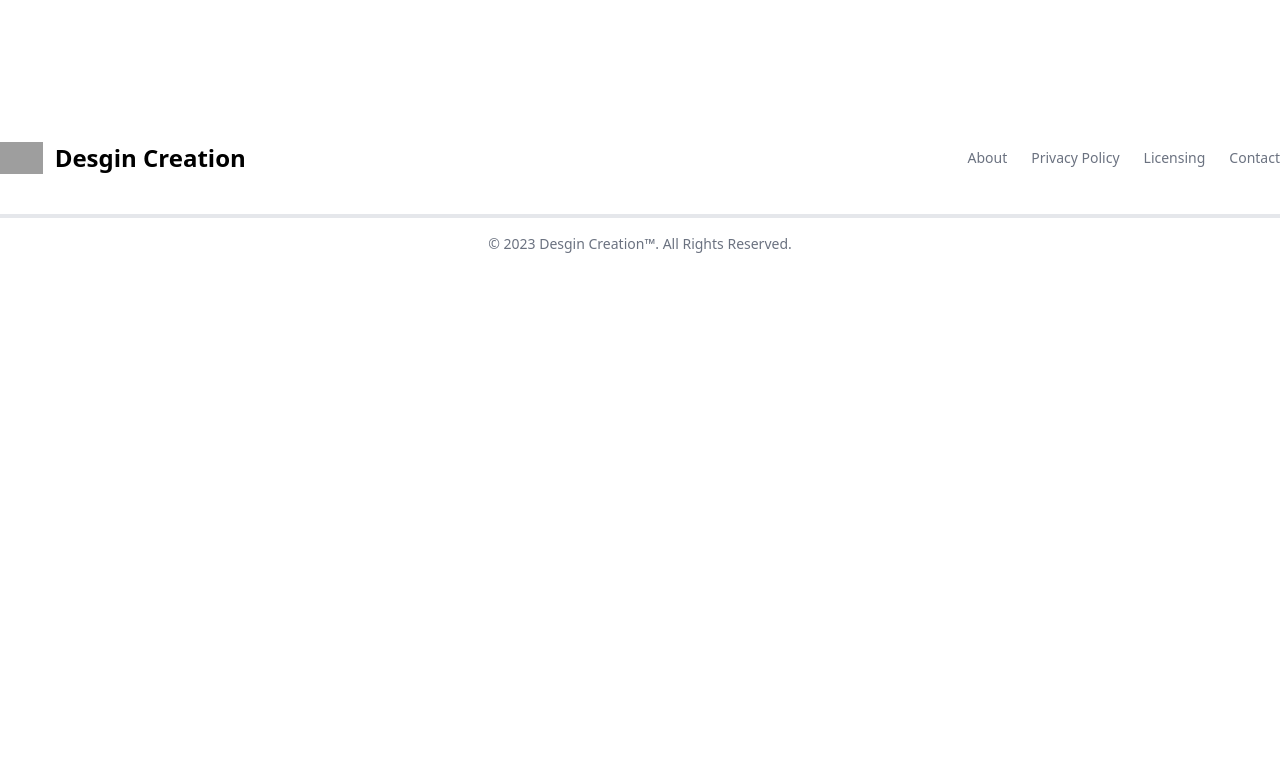
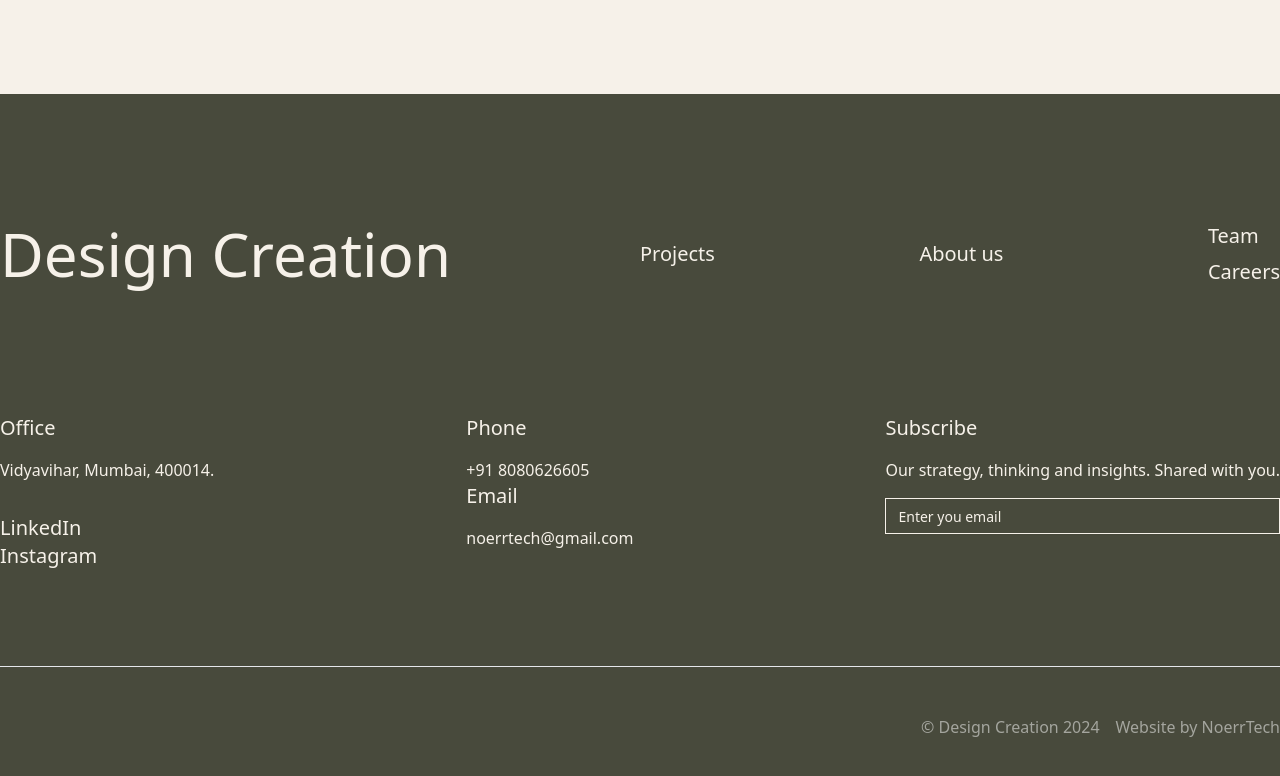
Before and after one commit to viralsanghavi/design-creation, a Next.js app: page /contact in a window 1280 px wide. Shown: the part 1052-1828 px from the top of the page. Before the commit the page ends 1354 px from the top, so only its background shows below. Built offline with nearby package versions, Linux system fonts and the light colour scheme; grey boxes are pictures that could not be loaded.

Commit message:
added loaders and animations

```diff
--- a/package.json
+++ b/package.json
@@ -15,6 +15,7 @@
     "@radix-ui/react-slot": "^1.1.0",
     "class-variance-authority": "^0.7.0",
     "clsx": "^2.1.1",
+    "framer-motion": "^11.11.9",
     "lucide-react": "^0.453.0",
     "next": "14.2.15",
     "react": "^18",
--- a/src/components/footer/index.jsx
+++ b/src/components/footer/index.jsx
@@ -1,55 +1,75 @@
 import React from "react";
 import HorizontalLine from "../horizontal-line";
+import {Input} from "../ui/input";
 
 const Footer = () => {
   return (
-    <footer className=" my-4">
-      <div className="w-full max-w-screen-xl mx-auto md:py-8">
-        <div className="sm:flex sm:items-center sm:justify-between">
-          <a
-            href="/"
-            className="flex items-center mb-4 sm:mb-0 space-x-3 rtl:space-x-reverse"
-          >
-            <img
-              src="https://flowbite.com/docs/images/logo.svg"
-              className="h-8"
-              alt="Flowbite Logo"
-            />
-            <span className="self-center text-2xl font-semibold whitespace-nowrap dark:text-white">
-              Desgin Creation
-            </span>
-          </a>
-          <ul className="flex flex-wrap items-center mb-6 text-sm font-medium text-gray-500 sm:mb-0 dark:text-gray-400">
-            <li>
-              <a href="#" className="hover:underline me-4 md:me-6">
-                About
+    <footer className="">
+      <div className="bg-[#484a3c] text-[#f6f1e9] py-32">
+        <div className="max-w-screen-2xl mx-auto my-0 w-full">
+          <div className="flex items-center pb-32">
+            <h1 className="font-medium text-6xl w-full">Design Creation</h1>
+            {/* List of Menu */}
+            <div className="flex items-center w-full justify-between text-xl ">
+              <p className="hover:underline cursor-pointer">Projects</p>
+              <p className="hover:underline cursor-pointer">About us</p>
+              <div className="flex flex-col items-start gap-2">
+                <p className="hover:underline cursor-pointer">Team</p>
+                <p className="hover:underline cursor-pointer">Careers</p>
+              </div>
+            </div>
+          </div>
+          <div className="flex justify-between items-start">
+            <div>
+              <h5 className="text-xl mb-4">Office</h5>
+              <a
+                className="text-base"
+                target="__blank"
+                href="https://maps.app.goo.gl/iaWKoJ1an3ZV8L4R6"
+              >
+                Vidyavihar, Mumbai, 400014.
               </a>
-            </li>
-            <li>
-              <a href="#" className="hover:underline me-4 md:me-6">
-                Privacy Policy
-              </a>
-            </li>
-            <li>
-              <a href="#" className="hover:underline me-4 md:me-6">
-                Licensing
-              </a>
-            </li>
-            <li>
-              <a href="#" className="hover:underline">
-                Contact
-              </a>
-            </li>
-          </ul>
+              <div className="mt-8 text-xl">
+                <h5>LinkedIn</h5>
+                <h5>Instagram</h5>
+              </div>
+            </div>
+            <div>
+              <div>
+                <h5 className="text-xl mb-4">Phone</h5>
+                <a
+                  className="text-base"
+                  target="__blank"
+                  href="tel:+918080626605"
+                >
+                  +91 8080626605
+                </a>
+              </div>
+              <div>
+                <h5 className="text-xl mb-4">Email</h5>
+                <a
+                  className="text-base"
+                  target="__blank"
+                  href="mail:noerrtech@gmail.com"
+                >
+                  noerrtech@gmail.com
+                </a>
+              </div>
+            </div>
+            <div>
+              <h5 className="text-xl mb-4">Subscribe</h5>
+              <p>Our strategy, thinking and insights. Shared with you.</p>
+              <Input placeholder="Enter you email" className="mt-4" />
+            </div>
+          </div>
+          <div className="mt-24">
+            <hr />
+            <div className="flex justify-end gap-4 pt-12 text-opacity-50 text-white">
+              <p>© Design Creation 2024</p>
+              <p>Website by NoerrTech</p>
+            </div>
+          </div>
         </div>
-        <HorizontalLine />
-        <span className="block text-sm text-gray-500 sm:text-center dark:text-gray-400">
-          © 2023{" "}
-          <a href="/" className="hover:underline">
-            Desgin Creation™
-          </a>
-          . All Rights Reserved.
-        </span>
       </div>
     </footer>
   );
--- /dev/null
+++ b/src/components/pre-loader/index.jsx
@@ -0,0 +1,117 @@
+import {motion} from "framer-motion";
+
+const BarWithBall = () => {
+  // Define the bar animation using Framer Motion
+  //   const barAnimation = {
+  //     initial: {rotate: -15},
+  //     animate: {rotate: 15},
+  //     transition: {
+  //       ease: "easeInOut",
+  //       duration: 3,
+  //       repeat: Infinity, // Ensures the animation loops
+  //       repeatType: "reverse", // Makes the animation reverse on repeat
+  //       delay: 1,
+  //     },
+  //   };
+
+  //   // Define the ball animation using Framer Motion
+  //   const ballAnimation = {
+  //     initial: {left: "calc(100% - 40px)", rotate: 360},
+  //     animate: {left: "calc(0% - 20px)", rotate: 0},
+  //     transition: {
+  //       ease: "easeInOut",
+  //       duration: 3,
+  //       repeat: Infinity, // Ensures the animation loops
+  //       repeatType: "reverse", // Makes the animation reverse on repeat
+  //       delay: 1,
+  //     },
+  //   };
+
+  //   return (
+  //     <div className="h-screen w-screen flex justify-center items-center">
+  //       <motion.div
+  //         className="relative w-48 h-[12.5px] bg-[#FFDAAF] rounded-full"
+  //         initial="initial"
+  //         animate="animate"
+  //         variants={barAnimation}
+  //       >
+  //         <motion.div
+  //           style={{
+  //             width: 150,
+  //             height: 150,
+  //             borderRadius: 30,
+  //             backgroundColor: "#fff",
+  //           }}
+  //           animate={{rotate: 360}}
+  //           transition={{
+  //             duration: 1,
+  //             repeat: Infinity,
+  //             repeatType: "reverse",
+  //           }}
+  //         />
+  //         <motion.div
+  //           className="absolute w-12 h-12 bg-white rounded-full"
+  //           style={{top: "-50px"}} // You can convert this to Tailwind but added inline for clarity
+  //           initial="initial"
+  //           animate="animate"
+  //           variants={ballAnimation}
+  //         >
+  //           <div className="absolute top-1/2 right-1 w-[5px] h-[5px] bg-black rounded-full"></div>
+  //         </motion.div>
+  //       </motion.div>
+  //     </div>
+  //   );
+
+  const shapeVariants = {
+    initial: {opacity: 0, scale: 0.5, rotate: 0},
+    animate: {opacity: 1, scale: 1, rotate: 360},
+    transition: {
+      duration: 2,
+      ease: "easeInOut",
+      repeat: Infinity,
+      repeatType: "loop",
+    },
+  };
+
+  // Animation settings for the text
+  const textVariants = {
+    initial: {opacity: 0},
+    animate: {opacity: 1},
+    transition: {
+      delay: 0.5,
+      duration: 1.5,
+      repeat: Infinity,
+      repeatType: "reverse",
+    },
+  };
+
+  return (
+    <div className="flex flex-col items-center justify-center h-screen bg-gray-100">
+      {/* Animated Geometric Shape */}
+      <motion.div
+        className="relative w-24 h-24 border-[6px] border-gray-800 rounded-full"
+        initial="initial"
+        animate="animate"
+        variants={shapeVariants}
+      >
+        <motion.div
+          className="absolute w-16 h-16 border-[6px] border-gray-600 rounded-full top-4 left-4"
+          variants={shapeVariants}
+        />
+      </motion.div>
+
+      {/* Animated Loader Text */}
+      <motion.div
+        className="mt-6 text-lg font-bold tracking-wider text-gray-800"
+        initial="initial"
+        animate="animate"
+        variants={textVariants}
+      >
+        Building Your Vision...
+      </motion.div>
+    </div>
+  );
+};
+// };
+
+export default BarWithBall;
--- /dev/null
+++ b/src/components/ui/input.jsx
@@ -0,0 +1,19 @@
+import * as React from "react"
+
+import { cn } from "@/lib/utils"
+
+const Input = React.forwardRef(({ className, type, ...props }, ref) => {
+  return (
+    (<input
+      type={type}
+      className={cn(
+        "flex h-9 w-full rounded-md border border-input bg-transparent px-3 py-1 text-sm shadow-sm transition-colors file:border-0 file:bg-transparent file:text-sm file:font-medium file:text-foreground placeholder:text-muted-foreground focus-visible:outline-none focus-visible:ring-1 focus-visible:ring-ring disabled:cursor-not-allowed disabled:opacity-50",
+        className
+      )}
+      ref={ref}
+      {...props} />)
+  );
+})
+Input.displayName = "Input"
+
+export { Input }
--- a/src/pages/_app.js
+++ b/src/pages/_app.js
@@ -1,9 +1,34 @@
+import Footer from "@/components/footer";
+import PageHeader from "@/components/navbar";
+import BarWithBall from "@/components/pre-loader";
+import MainLayout from "@/layout";
 import "@/styles/globals.css";
-import MainLayout from "@/layout";
-import PageHeader from "@/components/navbar";
-import Footer from "@/components/footer";
+import {useRouter} from "next/router";
+import {useState, useEffect} from "react";
 
-export default function App({ Component, pageProps }) {
+export default function App({Component, pageProps}) {
+  const router = useRouter();
+  const [loading, setLoading] = useState(false);
+
+  useEffect(() => {
+    const handleRouteChange = (url) => {
+      setLoading(true);
+    };
+
+    const handleRouteChangeComplete = () => {
+      setLoading(false);
+    };
+
+    router.events.on("routeChangeStart", handleRouteChange);
+    router.events.on("routeChangeComplete", handleRouteChangeComplete);
+
+    return () => {
+      router.events.off("routeChangeStart", handleRouteChange);
+      router.events.off("routeChangeComplete", handleRouteChangeComplete);
+    };
+  }, [router.events]);
+
+  if (loading) return <BarWithBall />;
   return (
     <MainLayout>
       <PageHeader />
--- a/src/styles/globals.css
+++ b/src/styles/globals.css
@@ -94,3 +94,6 @@ body {
 * {
   transition: all 0.3s ease-in-out;
 }
+body {
+  background-color: #f6f1e9;
+}
--- a/src/wrapper/contact/index.jsx
+++ b/src/wrapper/contact/index.jsx
@@ -45,7 +45,7 @@ const ContactWrapper = () => {
               </div>
             </div>
           </div>
-          <div className="lg:w-1/3 md:w-1/2 bg-white flex flex-col md:ml-auto w-full md:py-8 mt-8 md:mt-0">
+          <div className="lg:w-1/3 md:w-1/2  flex flex-col md:ml-auto w-full md:py-8 mt-8 md:mt-0">
             <h2 className="text-gray-900 text-lg mb-1 font-medium title-font">
               Feedback
             </h2>
```
Also changed, not shown: 1 other file (tests, documents, lock files or other folders).
